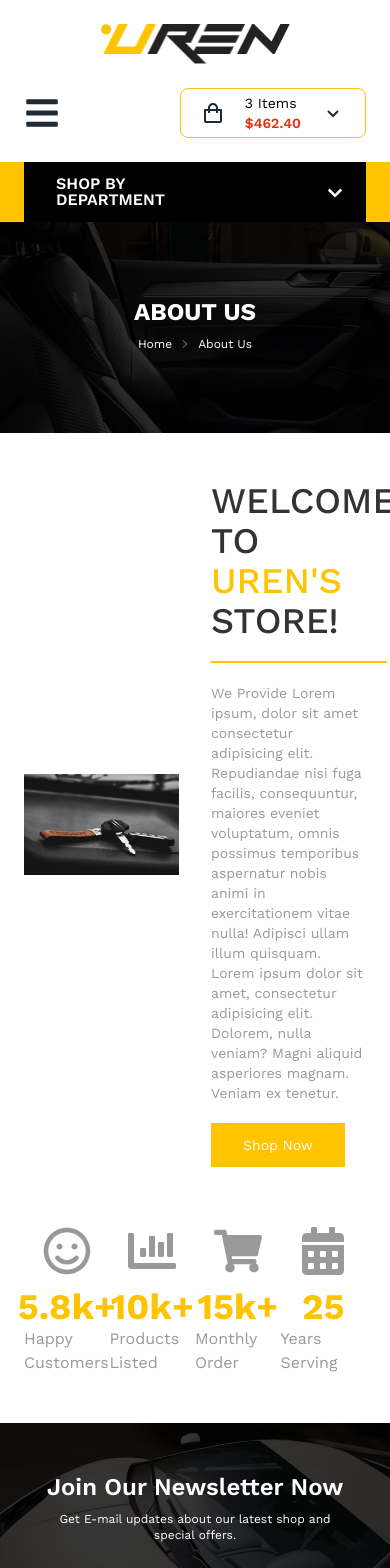
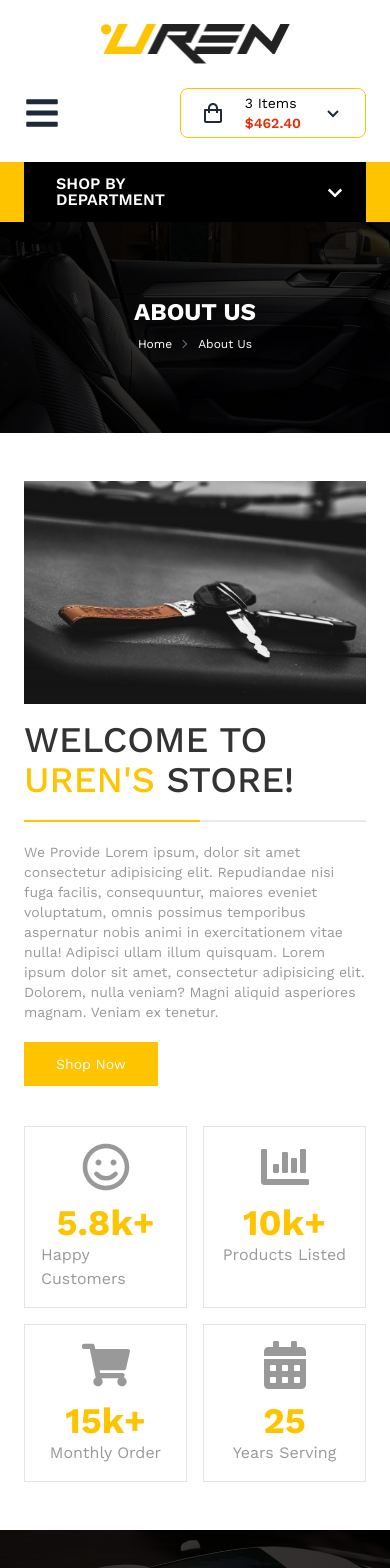
Before and after one commit to shahjalalhazari/Uren-Car-Accessories-Shop, a Next.js app: page /about-us in a window 390 px wide. Shown: the top 1568 px of the page. Built offline with nearby package versions, Linux system fonts and the light colour scheme.

Commit message:
Responsive about us page added.

```diff
--- a/src/app/about-us/about-us.css
+++ b/src/app/about-us/about-us.css
@@ -1,6 +1,6 @@
 /* Main Content Area */
 .about-us-layout {
-    @apply grid grid-cols-2 gap-x-8 items-center;
+    @apply grid grid-cols-2 gap-8 items-center;
 }
 
 .about-us-img{
@@ -26,3 +26,17 @@
 .project-count-single-item h3{
     @apply text-4xl text-primary font-bold mt-3;
 }
+/* Mobile Screen */
+@media (max-width: 768px) {
+    .about-us-layout {
+        @apply grid grid-cols-1 gap-4 items-center;
+    }
+
+    .project-count-layout {
+        @apply grid grid-cols-2 gap-4 mt-10 text-[#999];
+    }
+
+    .project-count-single-item {
+        @apply border border-[#e5e5e5] p-4;
+    }
+}
--- a/src/app/shop/products/products-page.css
+++ b/src/app/shop/products/products-page.css
@@ -33,7 +33,7 @@
 }
 
 .container-open {
-    @apply max-h-full opacity-100;
+    @apply max-h-52 opacity-100 overflow-y-auto;
 }
 
 .container-close {
--- a/src/components/Shop/Products/BrandNamesList.jsx
+++ b/src/components/Shop/Products/BrandNamesList.jsx
@@ -47,7 +47,7 @@ const BrandNamesList = ({ brandsList }) => {
       {/* Brands List */}
       <div
         className={`list-items-container ${
-          isOpen ? "max-h-full opacity-100" : "max-h-0 opacity-0"
+          isOpen ? "container-open" : "container-close"
         }`}
       >
         <ul className={`list-items`}>
```
